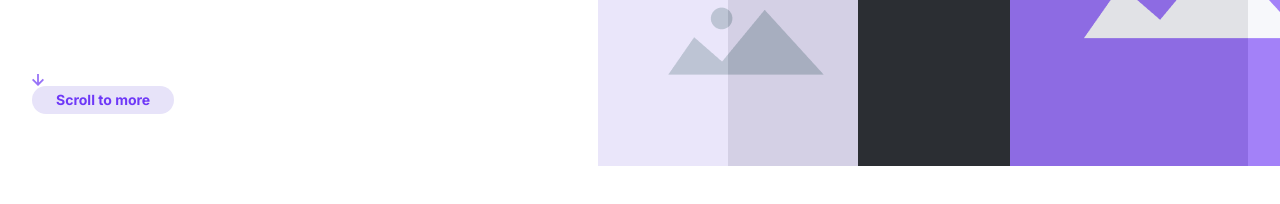
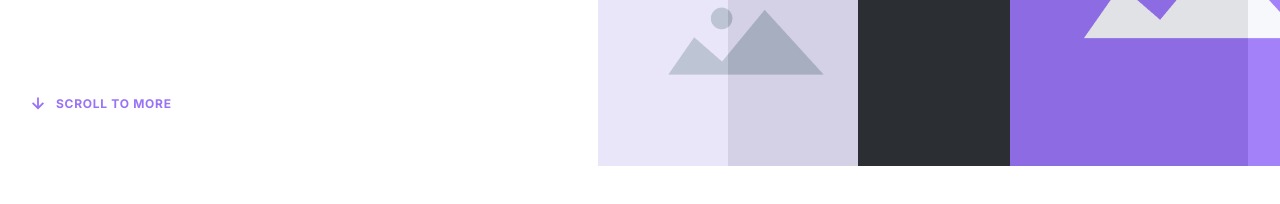
Before and after one commit to ruivergani/wireframe-sass, a plain HTML site: page index.html in a window 1280 px wide. Shown: the part 530-734 px from the top of the page. Drawn offline with Linux system fonts and the light colour scheme.

Commit message:
done hero

```diff
--- a/index.html
+++ b/index.html
@@ -35,7 +35,7 @@
     <section class="s-hero">
         <div class="container">
             <div class="text">
-                <span>Available</span>
+                <span class="tag">Available</span>
                 <h1>Template Wireframe</h1>
                 <div class="btn-hero">
                     <button class="btn-primary">Download</button>
@@ -43,7 +43,7 @@
                 </div>
                 <div class="scroll">
                     <img src="./img/arrow-down.svg" alt="scroll down">
-                    <span>Scroll to more</span>
+                    <span class="scroll">Scroll to more</span>
                 </div>
             </div>
             <div class="image">
--- a/scss/_home.scss
+++ b/scss/_home.scss
@@ -30,7 +30,7 @@
     .text{
         width: 100%;
         max-width: 45rem;
-        span{
+        .tag{
             display: inline-block;
             margin-bottom: 1.9rem;
             line-height: 2.8rem; //height of the element
@@ -41,6 +41,16 @@
             border-radius: 2rem;
             padding: 0px 2.4rem;
         }
+        .scroll{
+            gap: 1.2rem;
+            display: flex;
+            font-size: 1.2rem;
+            line-height: 1.5rem;
+            font-weight: 700;
+            letter-spacing: 0.06em;
+            color: $primary-color-light;
+            text-transform: uppercase;
+        }
     }
     .btn-hero{
         margin-top: 3.2rem;
```
Also changed, not shown: css/main.css.
